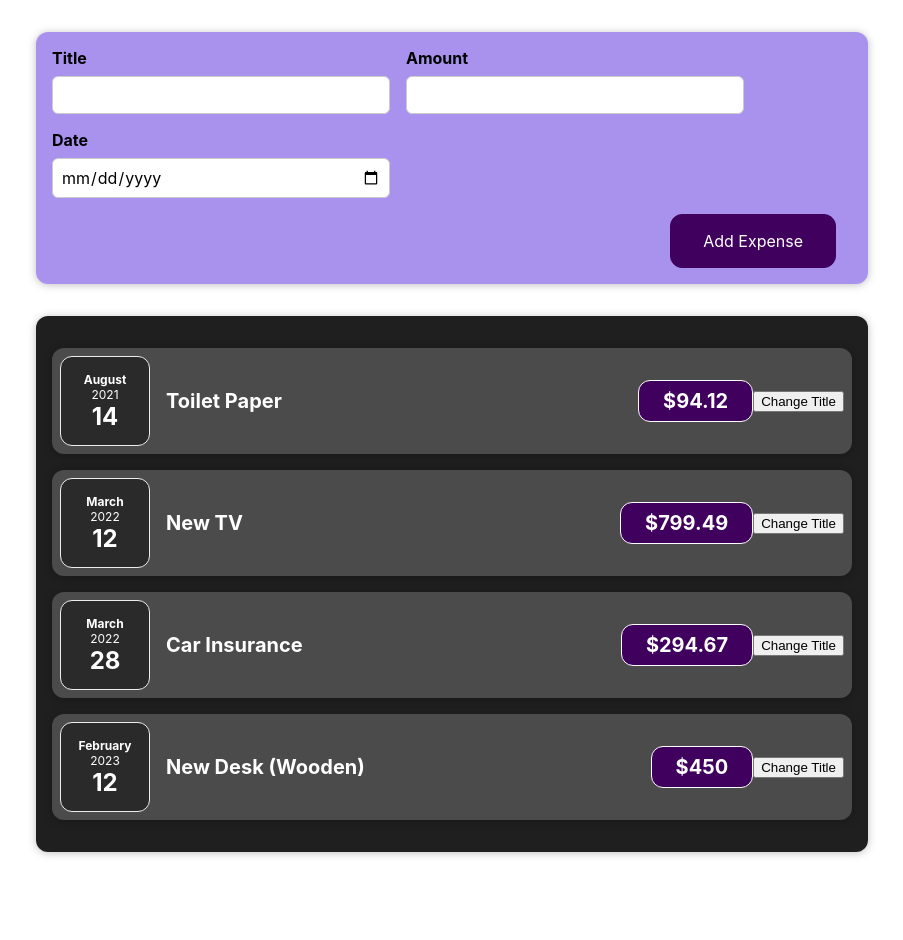
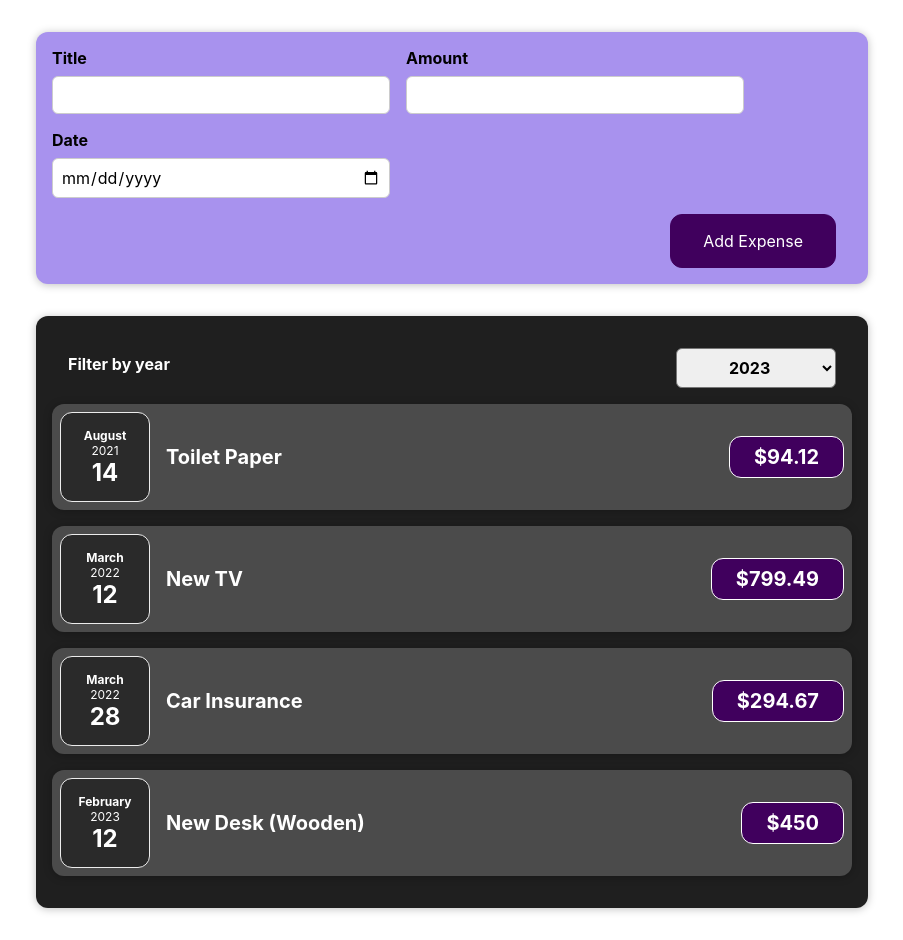
Before and after one commit to ArekeL/expense_tracker, a React (Create React App) app: page / in a window 1280 px wide. Shown: the whole page, without its empty margins (188-1091 px from the left). Before the commit the page ends 884 px from the top, so only its background shows below. Built offline with nearby package versions, Linux system fonts and the light colour scheme.

Commit message:
Create ExpensesFilter components + adding logic to components +  css

```diff
--- a/src/components/Expenses/ExpenseItem.js
+++ b/src/components/Expenses/ExpenseItem.js
@@ -1,24 +1,15 @@
-import { useState } from "react";
-
 import ExpenseDate from "./ExpenseDate";
 import Card from "../UI/Card";
 import "./ExpenseItem.css";
 
 const ExpenseItem = (props) => {
-	const [title, setTitle] = useState(props.title);
-
-	const handleClick = () => {
-		setTitle("Update!");
-		console.log(title);
-	};
 	return (
 		<Card className='expense-item'>
 			<ExpenseDate date={props.date} />
 			<div className='expense-item__description'>
-				<h2>{title}</h2>
+				<h2>{props.title}</h2>
 				<div className='expense-item__price'>${props.amount}</div>
 			</div>
-			<button onClick={handleClick}>Change Title</button>
 		</Card>
 	);
 };
--- a/src/components/Expenses/Expenses.js
+++ b/src/components/Expenses/Expenses.js
@@ -1,11 +1,25 @@
+import { useState } from "react";
+
 import ExpenseItem from "./ExpenseItem";
 import Card from "../UI/Card";
+import ExpensesFilter from "./ExpensesFilter";
 
 import "./Expenses.css";
 
 const Expenses = (props) => {
+	const curentDate = new Date();
+	const [filteredYear, setFilteredYear] = useState(
+		curentDate.getFullYear(toString)
+	);
+	const handleFilterChnge = (selectedYrar) => {
+		setFilteredYear(selectedYrar);
+	};
 	return (
 		<Card className='expenses'>
+			<ExpensesFilter
+				selected={filteredYear}
+				onChangeFilter={handleFilterChnge}
+			/>
 			<ExpenseItem
 				amount={props.expenses[0].amount}
 				date={props.expenses[0].date}
--- /dev/null
+++ b/src/components/Expenses/ExpensesFilter.css
@@ -0,0 +1,24 @@
+.expenses-filter {
+	color: white;
+	padding: 0 1rem;
+}
+
+.expenses-filter__control {
+	display: flex;
+	width: 100%;
+	align-items: center;
+	justify-content: space-between;
+	margin: 1rem 0;
+}
+
+.expenses-filter label {
+	font-weight: bold;
+	margin-bottom: 0.5rem;
+}
+
+.expenses-filter select {
+	font: inherit;
+	padding: 0.5rem 3rem;
+	font-weight: bold;
+	border-radius: 6px;
+}
--- /dev/null
+++ b/src/components/Expenses/ExpensesFilter.js
@@ -0,0 +1,29 @@
+import React from "react";
+
+import "./ExpensesFilter.css";
+
+const ExpensesFilter = (props) => {
+	const handleDropdownChange = (event) => {
+		props.onChangeFilter(event.target.value);
+	};
+
+	return (
+		<div className='expenses-filter'>
+			<div className='expenses-filter__control'>
+				<label>Filter by year</label>
+				<select value={props.selected} onChange={handleDropdownChange}>
+					<option value='2026'>2026</option>
+					<option value='2025'>2025</option>
+					<option value='2024'>2024</option>
+					<option value='2023'>2023</option>
+					<option value='2022'>2022</option>
+					<option value='2021'>2021</option>
+					<option value='2020'>2020</option>
+					<option value='2019'>2019</option>
+				</select>
+			</div>
+		</div>
+	);
+};
+
+export default ExpensesFilter;
```
